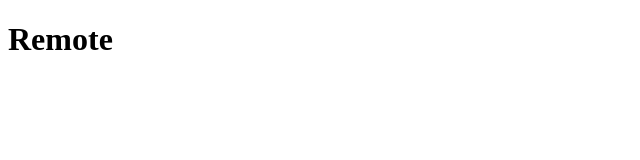
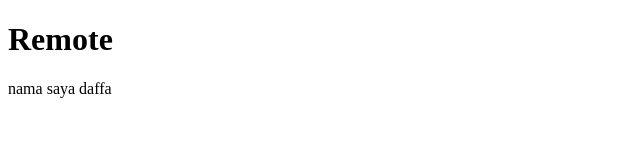
Before and after one commit to daffaaryapp/Dapa-git-test, a plain HTML site: page index.html in a window 1280 px wide. Shown: the whole page, without its empty margins (0-640 px from the left). Drawn offline with Linux system fonts and the light colour scheme.

Commit message:
menambahkan conversation

```diff
--- a/index.html
+++ b/index.html
@@ -8,5 +8,6 @@
 </head>
 <body>
     <h1>Remote</h1>
+    <p>nama saya daffa</p>
 </body>
 </html>
```
